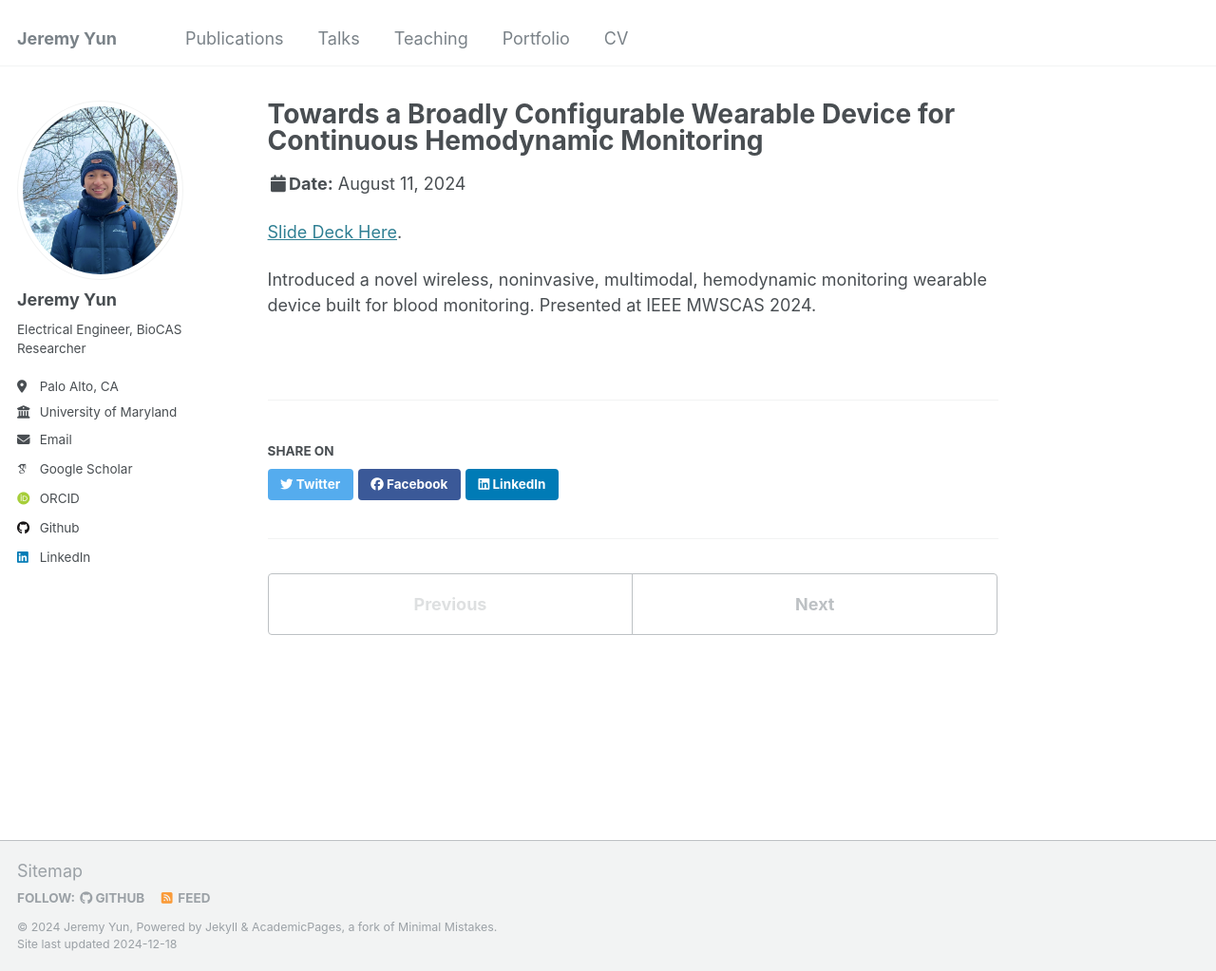
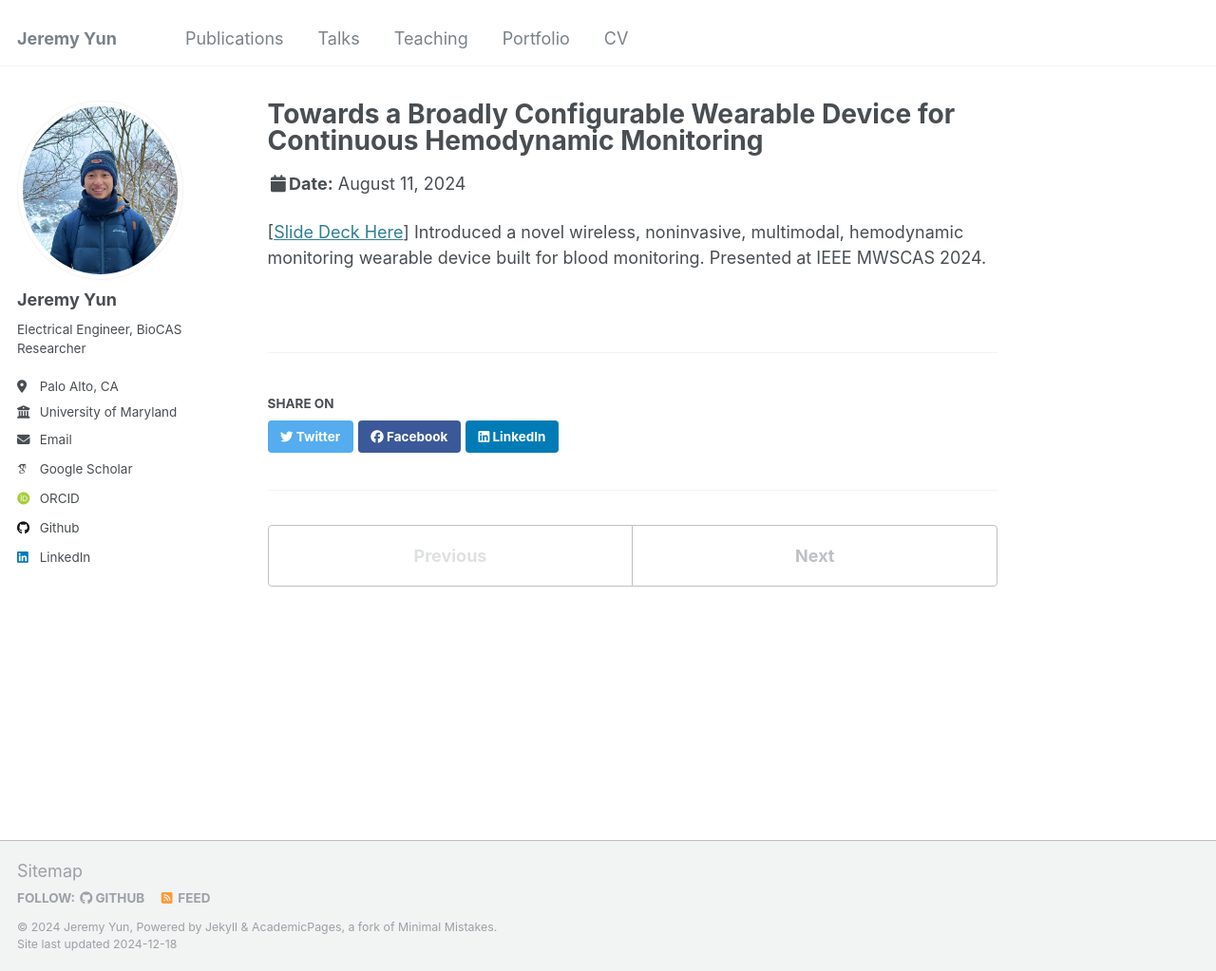
Before and after one commit to JermYeWorm/JermYeWorm.github.io, a Jekyll site: the page built from _talks/MWSCAS-2024.md, in a window 1280 px wide and 1023 px high. Shown: the whole window at 95% size. Built offline with Jekyll 4.4.1, drawn with Linux system fonts in a browser that asks for light colours; some web fonts are replaced.

```diff
--- a/_talks/MWSCAS-2024.md
+++ b/_talks/MWSCAS-2024.md
@@ -8,6 +8,4 @@ date: 2024-08-11
 location: "Springfield, MA"
 ---
 
-[Slide Deck Here](http://jermyeworm.github.io/files/IEEE_MWSCAS_2024_Slides.pdf).
-
-Introduced a novel wireless, noninvasive, multimodal, hemodynamic monitoring wearable device built for blood monitoring. Presented at IEEE MWSCAS 2024.
+[[Slide Deck Here](http://jermyeworm.github.io/files/IEEE_MWSCAS_2024_Slides.pdf)] Introduced a novel wireless, noninvasive, multimodal, hemodynamic monitoring wearable device built for blood monitoring. Presented at IEEE MWSCAS 2024.
```
Also changed, not shown: _talks/DTC-2024.md (+1 -3 lines).
